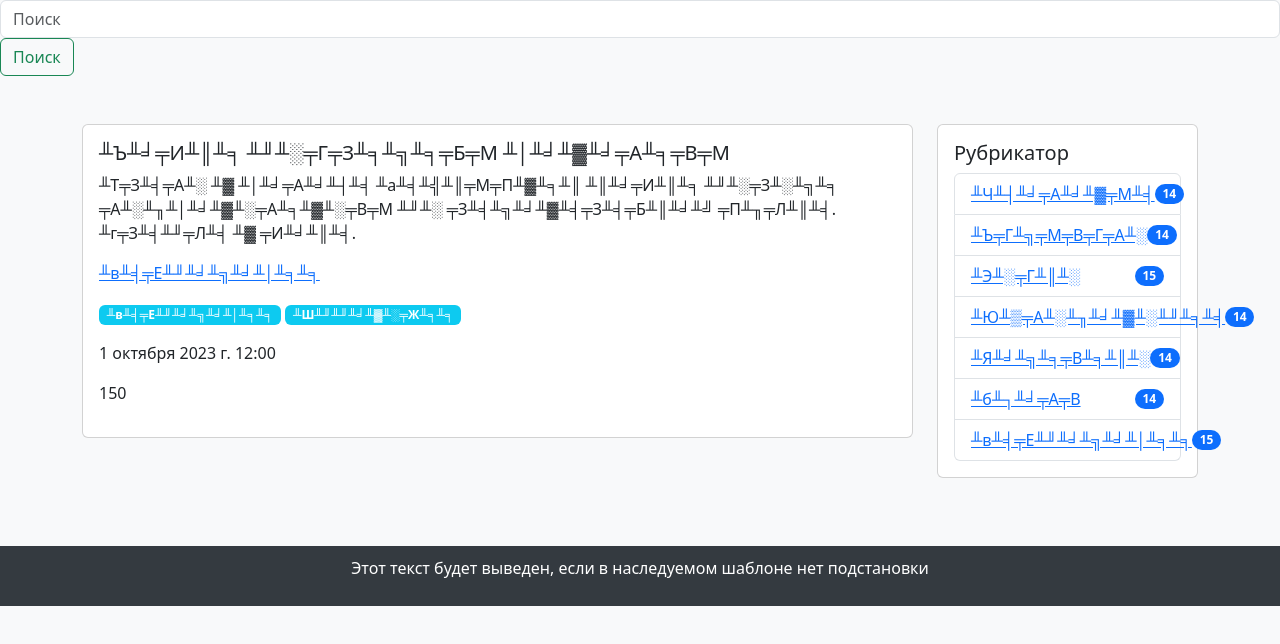
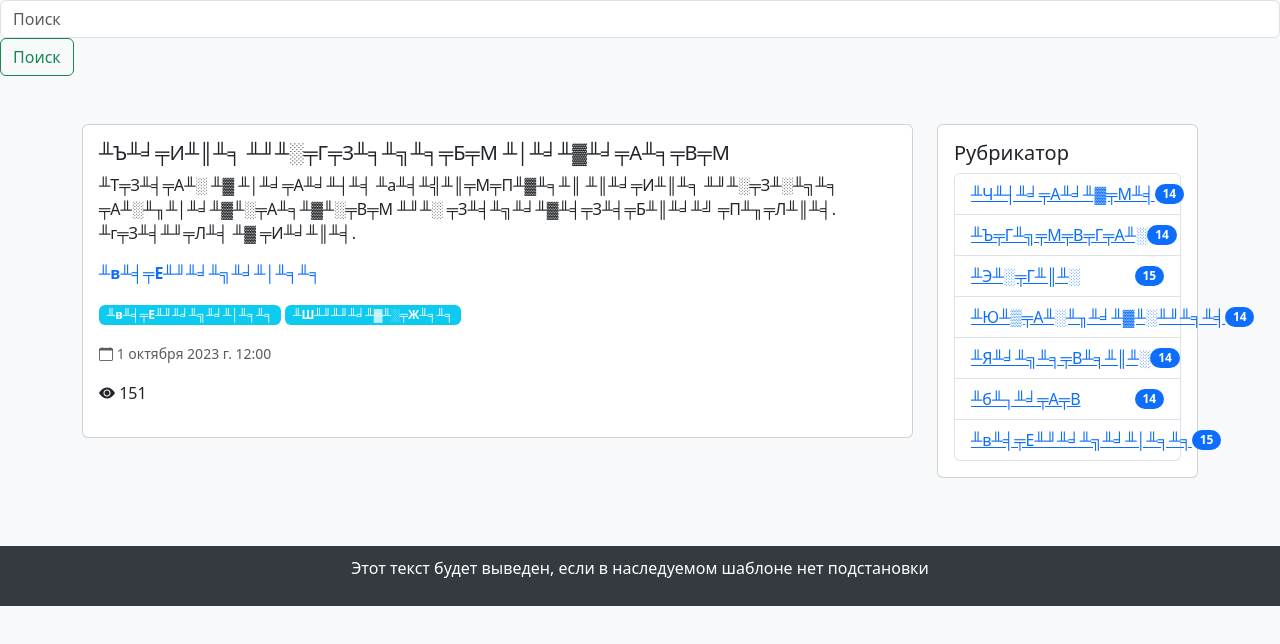
Before and after one commit to tel-ran-de/230924-e-pt-django, a Django app: page /news/catalog/1/ in a window 1280 px wide. Shown: the part 56-700 px from the top of the page. Run offline with Django 5.2, Linux system fonts and the light colour scheme; data comes from the database, SQL or seed files in the repository; parts of the project's set-up code (start-up, migrations or seed data) failed here and were passed over.

Commit message:
Урок 18: добавили увеличение просмотров по клику

```diff
--- a/news/templates/news/article_detail.html
+++ b/news/templates/news/article_detail.html
@@ -5,13 +5,13 @@
         <div class="card-body">
             <h5 class="card-title">{% upper_words article.title %}</h5>
             <p class="card-text">{{ article.content }}</p>
-            <p class="card-text"><a href="{% url 'news:get_news_by_category' article.category.id %}">{{ article.category }}</a></p>
+            <p class="card-text"><a href="{% url 'news:get_news_by_category' article.category.id %}" class="text-decoration-none text-primary fw-bold">{{ article.category }}</a></p>
             {% for tag in article.tags.all %}
                 <a href="{% url 'news:get_news_by_tag' tag.id %}" class="badge bg-info text-decoration-none">{{ tag }}</a>
             {% endfor %}
             <p class="card-text">{{ article.id_author }}</p>
-            <p class="card-text">{{ article.publication_date }}</p>
-            <p class="card-text">{{ article.views }}</p>
+            <p class="card-text"><small class="text-muted"><i class="bi bi-calendar"></i> {{ article.publication_date }}</small></p>
+            <p class="card-text"><i class="bi bi-eye-fill"></i> {{ article.views }}</p>
             <p class="card-text">{{ article.favorites_count }}</p>
         </div>
     </div>
--- a/news/views.py
+++ b/news/views.py
@@ -1,4 +1,4 @@
-from django.db.models import Q
+from django.db.models import F, Q
 from django.http import HttpResponse
 from django.shortcuts import render, get_object_or_404
 
@@ -123,7 +123,8 @@ def get_detail_article_by_id(request, article_id):
     Возвращает детальную информацию по новости для представления
     """
     article = get_object_or_404(Article, id=article_id)
-
+    Article.objects.filter(pk=article_id).update(views=F('views') + 1)
+    article.refresh_from_db()  # Обновить объект article из базы данных
     context = {**info, 'article': article}
 
     return render(request, 'news/article_detail.html', context=context)
--- a/templates/base.html
+++ b/templates/base.html
@@ -11,6 +11,7 @@
       integrity="sha384-QWTKZyjpPEjISv5WaRU9OFeRpok6YctnYmDr5pNlyT2bRjXh0JMhjY6hW+ALEwIH"
       crossorigin="anonymous"
     />
+    <link rel="stylesheet" href="https://cdn.jsdelivr.net/npm/bootstrap-icons/font/bootstrap-icons.css">
     <style>
         body {
             background-color: #f8f9fa;
```
Also changed, not shown: README.md.
